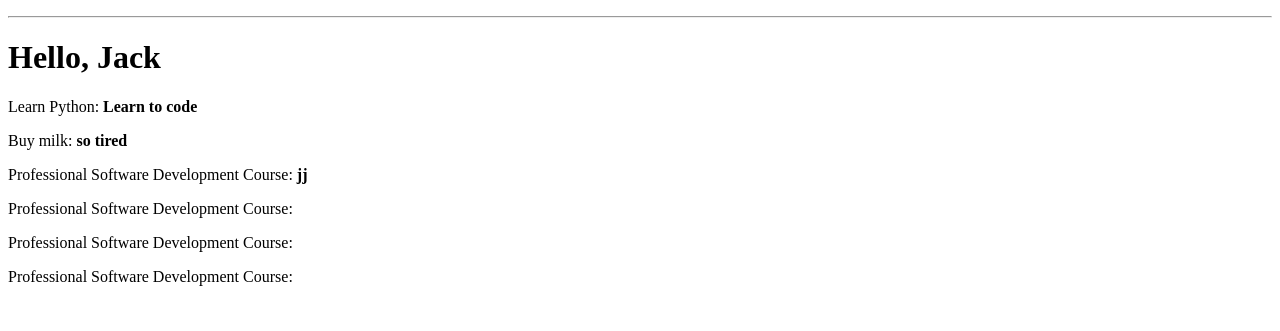
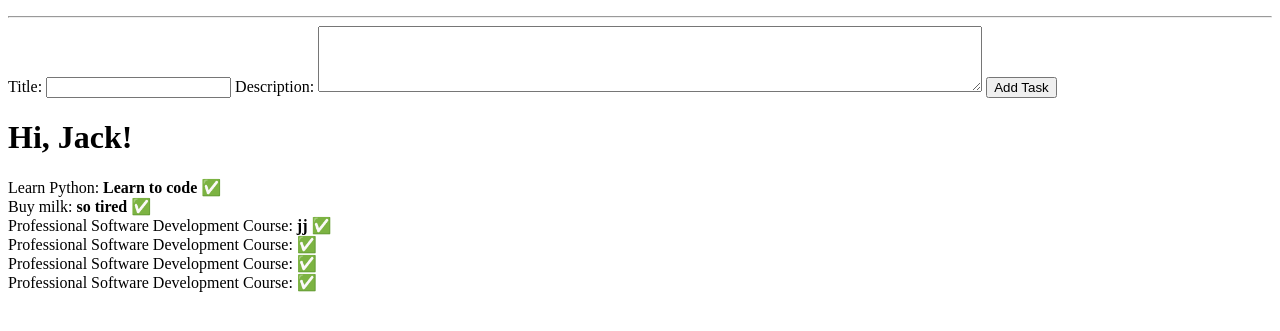
Before and after one commit to JackMorris117/python-to-do-list, a Flask app: template app/templates/index.html in a window 1280 px wide. Shown: the part 34-365 px from the top of the page. Run offline with Flask 2, Linux system fonts and the light colour scheme; data comes from the database, SQL or seed files in the repository; both versions use the stored data as it was after the commit; the template is opened without the code that fills it: values that come from a table or form of the project are taken from there, most other values are stand-ins (such as "Sample title", 1, 10 or a date in 2020).

Commit message:
basic todo with buttons

```diff
--- a/app/routes.py
+++ b/app/routes.py
@@ -1,9 +1,27 @@
-from flask import render_template
-from app import app
+from flask import render_template, request, redirect
+from app import app, db
 from app.models import User, Task
 
-@app.route("/tasks")
+@app.route('/')
 def index():
     user = User.query.get(1)
     tasks = user.tasks
-    return render_template("index.html", title="Home", user=user, tasks=tasks)
+    return render_template('index.html', title='Home', user=user, tasks=tasks)
+
+
+@app.route('/tasks', methods=['POST'])
+def create():
+    user = User.query.get(1)
+    task = Task(title = request.form['title'],
+    description = request.form['description'],
+    user = user)
+    db.session.add(task)
+    db.session.commit()
+    return redirect('/')
+
+@app.route('/tasks/<int:task_id>', methods=['POST'])
+def update(task_id):
+    task = Task.query.get(task_id)
+    task.done = True
+    db.session.commit()
+    return redirect('/')
--- a/app/templates/index.html
+++ b/app/templates/index.html
@@ -2,14 +2,26 @@
 
 {% block content %}
 
-    <h1>Hello, {{user.username}}</h1>
+    <form action="/tasks" method="POST">
+      <label for="title">Title:</label>
+      <input type="text" name="title" id="title" />
+      <label for="description">Description:</label>
+      <textarea name="description" id="description" rows="4" cols="80"></textarea>
+      <input type="submit" value="Add Task">
+    </form>
+    <h1>Hi, {{ user.username }}!</h1>
     {% for task in tasks %}
-        <div>
-            <p>
-                {{task.title }}: <b>{{task.description}}</b>
-
-
-            </p>
-        </div>
+    <div>
+      {{ task.title }}: <b>{{ task.description }}</b>
+        {% if task.done %}
+        <span> &#9989;</span>
+        {% else %}
+        <span>
+          <form style="display:inline" action="/tasks/{{task.id}}" method="POST">
+            <input type="submit" value="Mark as complete">
+          </form>
+        </span>
+        {% endif %}
+    </div>
     {% endfor %}
 {% endblock %}
```
Also changed, not shown: app.db.
